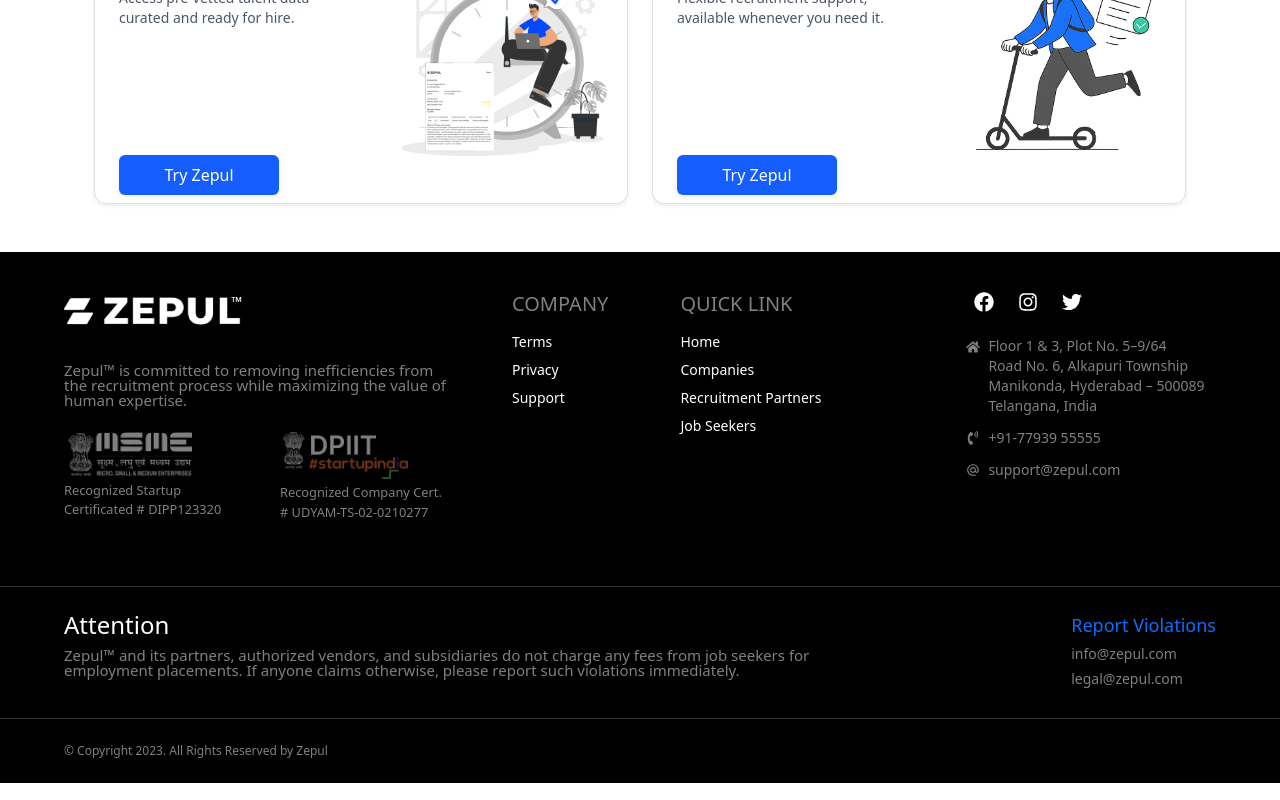
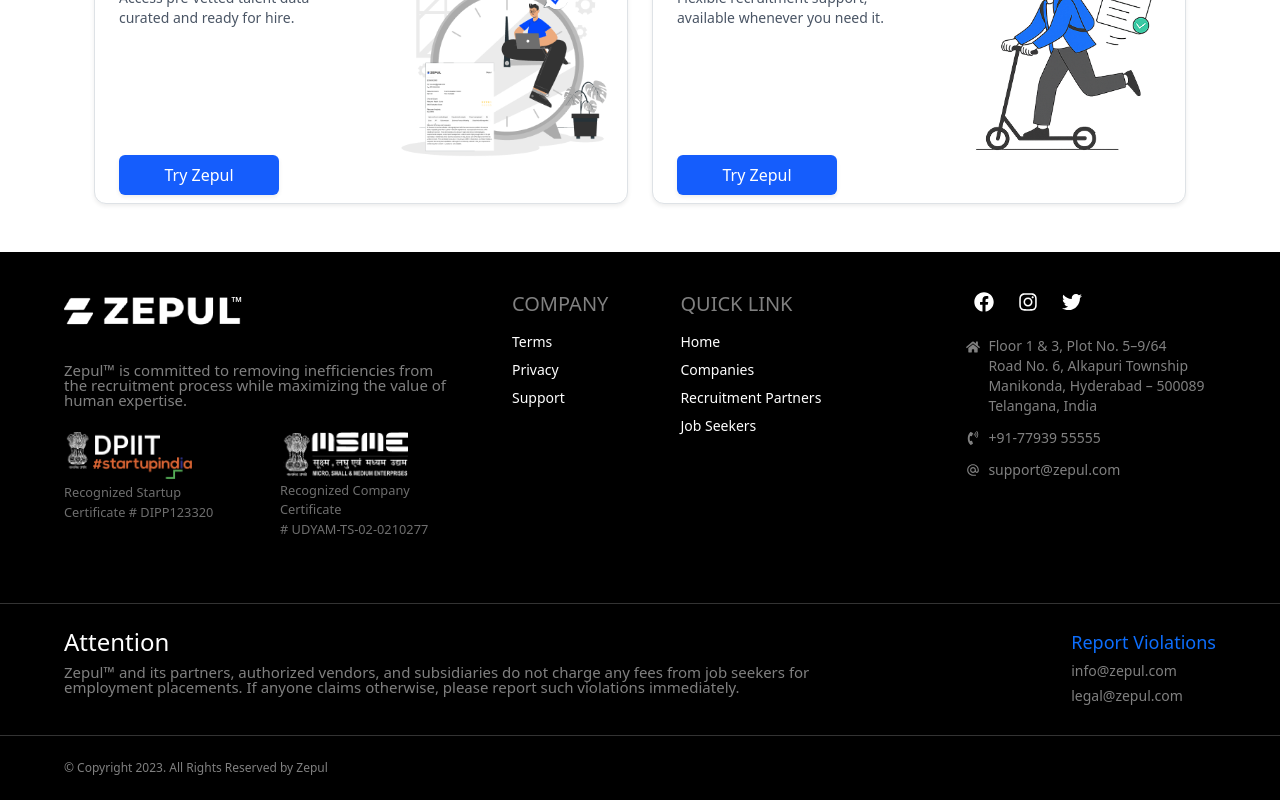
Before and after one commit to princeratheezepul/zepul, a React (Vite) app: page / in a window 1280 px wide. Shown: the part 1788-2588 px from the top of the page. Built offline with nearby package versions, Linux system fonts and the light colour scheme.

Commit message:
some new changes

```diff
--- a/src/Layout/Layout.jsx
+++ b/src/Layout/Layout.jsx
@@ -7,7 +7,7 @@
 const Layout = () => {
   return (
     <Fragment>
-      <div className="wrapper d-flex flex-column justify-content-between h-full" >
+      <div className="wrapper d-flex flex-column justify-content-between h-full overflow-hidden" >
       {/* <TopScroller /> */}
       <Header />
       <Router />
--- a/src/Routes/Router.jsx
+++ b/src/Routes/Router.jsx
@@ -3,7 +3,7 @@
 import { lazy } from "react";
 import Loader from "../Components/Loader";
 import ProRecruitor from "../Pages/ProRecruitor";
-
+import ScrollToTop from "../Shared/ScrollToTop";// Importing ScrollToTop
 
 const Home = lazy(() => import("../Pages/Home"));
 const Companies = lazy(() => import("../Pages/Companies"));
@@ -13,26 +13,27 @@
 const Terms = lazy(() => import("../Pages/Policy/Terms"));
 const Support = lazy(() => import("../Pages/Policy/Support"));
 const TalentHub = lazy(() => import("../Pages/TalentHub"));
-const ZepRecruit= lazy(() => import("../Pages/ZepRecruit"));
+const ZepRecruit = lazy(() => import("../Pages/ZepRecruit"));
+
 const Router = () => {
   return (
     <Fragment>
+      <ScrollToTop />
       <Suspense fallback={<Loader />}>
         <Routes>
           <Route path="/" element={<Home />} />
-            <Route path="/zepTalentHub" element={<TalentHub/>}/>
-            <Route path="/ZepRecruit" element={<ZepRecruit/>}/>
+          <Route path="/zepTalentHub" element={<TalentHub />} />
+          <Route path="/ZepRecruit" element={<ZepRecruit />} />
           <Route path="/companies" element={<Companies />} />
           <Route path="/recruitment" element={<Recruitement />} />
           <Route path="/jobseeker" element={<JobsSeeker />} />
-            <Route path="privacy" element={<Privacy />} />
+          <Route path="/privacy" element={<Privacy />} />
           <Route path="/terms" element={<Terms />} />
           <Route path="/support" element={<Support />} />
           <Route path="/prorecruitor" element={<ProRecruitor />} />
           <Route path="/*" element={<Home />} />
         </Routes>
       </Suspense>
-
     </Fragment>
   );
 };
--- a/src/Shared/Footer.jsx
+++ b/src/Shared/Footer.jsx
@@ -21,30 +21,30 @@
             process while maximizing the value of human expertise.
           </p>
           <div className="w-full flex  my-4">
-            <div className="flex flex-row sm:gap-6  text-sm opacity-50 leading-normal  ">
+            <div className="flex flex-row sm:gap-6  text-sm  leading-normal  ">
               {/* DPIIT */}
-              <div className="flex flex-col items-start w-[12rem]">
+              <div className="flex flex-col items-start sm:w-[12rem] w-[8rem]">
                 <img
-                  src="/assets/CN2.png"
+                  src="/assets/DPIIT.png"
                   alt="DPIIT Logo"
                   className="sm:w-[8rem] w-[5rem] h-auto object-contain"
                 />
-                <span className="mt-1 text-[0.6rem] md:text-[0.8rem]">
+                <span className="mt-1 text-[0.6rem] md:text-[0.8rem] text-[#6E6E6E]">
                   Recognized Startup
                   <br />
-                  Certificated # DIPP123320
+                  Certificate # DIPP123320
                 </span>
               </div>
 
               {/* MSME */}
-              <div className="flex flex-col items-start w-[12rem]">
+              <div className="flex flex-col items-start sm:w-[12rem] w-[10rem]">
                 <img
-                  src="/assets/S12.png"
+                  src="/assets/MSME.png"
                   alt="MSME Logo"
                   className="sm:w-[8rem] w-[5rem] h-auto object-contain"
                 />
-                <span className="mt-1 text-[0.6rem] md:text-[0.8rem]">
-                  Recognized Company Cert.
+                <span className="mt-1 text-[0.6rem] md:text-[0.8rem] text-[#6E6E6E]">
+                  Recognized Company Certificate
                   <br /># UDYAM-TS-02-0210277
                 </span>
               </div>
--- /dev/null
+++ b/src/Shared/ScrollToTop.jsx
@@ -0,0 +1,12 @@
+import { useEffect } from "react";
+import { useLocation } from "react-router-dom";
+
+export default function ScrollToTop() {
+  const { pathname } = useLocation();
+
+  useEffect(() => {
+    window.scrollTo(0, 0);
+  }, [pathname]);
+
+  return null;
+}
```
Also changed, not shown: public/assets/DPIIT.png (added), public/assets/MSME.png (added), src/App.jsx (line endings or trailing spaces). Lines whose indentation alone changed are shown as unchanged.
